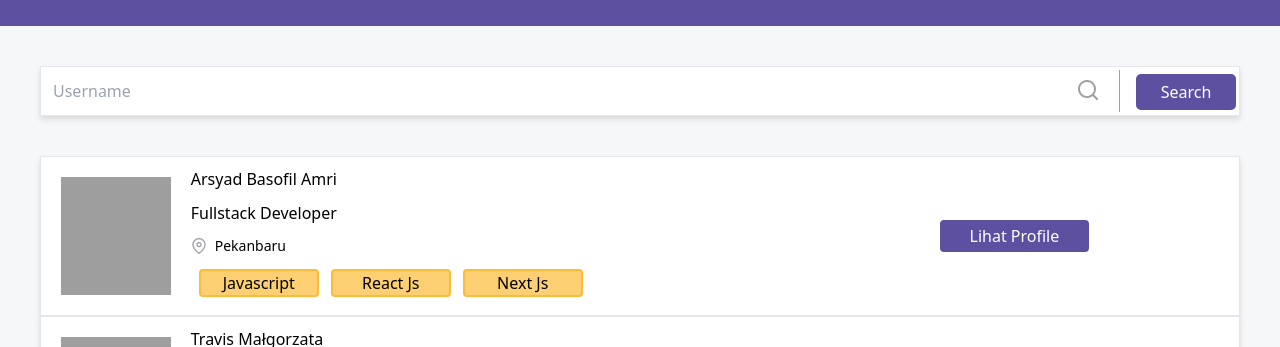
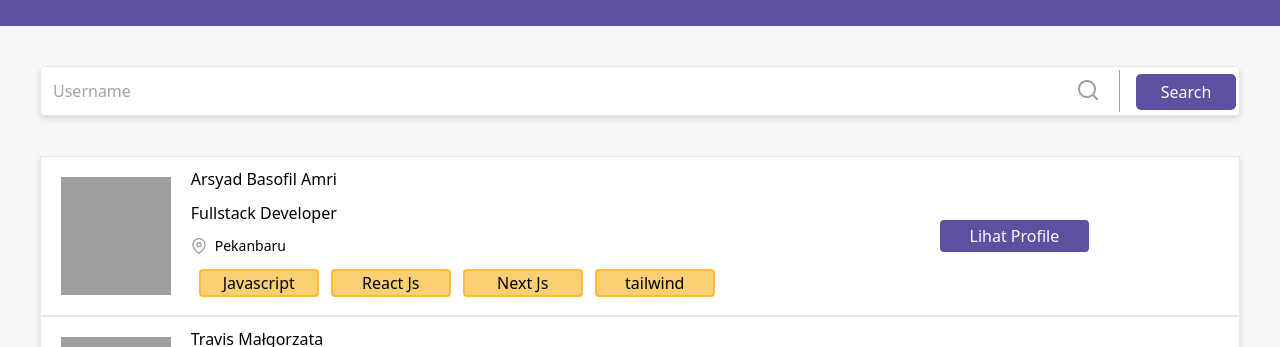
Before and after one commit to arsyad12/Peworld-Web-App, a Next.js app: page /talent-list in a window 1280 px wide. Shown: the part 138-485 px from the top of the page. Built offline with nearby package versions, Linux system fonts and the light colour scheme; grey boxes are pictures that could not be loaded.

Commit message:
[ADD] usestate for run filter searchbar

```diff
--- a/src/pages/api/listTalent.js
+++ b/src/pages/api/listTalent.js
@@ -7,7 +7,7 @@ const lisTalent = [
     fullname: "Arsyad Basofil Amri",
     role: "Fullstack Developer",
     location: "Pekanbaru",
-    skill: ["Javascript", "React Js", "Next Js"],
+    skill: ["Javascript", "React Js", "Next Js","tailwind"],
   },
   {
     id: 2,
--- a/src/pages/talent-list/index.js
+++ b/src/pages/talent-list/index.js
@@ -4,8 +4,9 @@ import React from "react";
 import Header from "@/components/header";
 import Footer from "@/components/footer";
 import Head from "next/head";
-import axios from "axios";
+import axios, { all } from "axios";
 import Router from "next/router";
+import { Aldrich } from "next/font/google";
 
 function Talent(props) {
   const [listData, setListData] = React.useState(props.data.slice(0, 4));
@@ -14,7 +15,7 @@ function Talent(props) {
 
   const countData = Math.round(props?.data?.length / 4);
 
-  console.log(countData);
+  const [searchBar, setSearchBar] = React.useState("");
 
   const handlePagination = (nextPage) => {
     setCurrentPage(nextPage);
@@ -25,6 +26,7 @@ function Talent(props) {
       setListData(props?.data?.slice(0, 4));
     }
   };
+
   // console.log(currentPage)
   // console.log(listData);
 
@@ -43,20 +45,35 @@ function Talent(props) {
             Top Talent | Peworlds
           </h5>
         </div>
+
         {/* end of head */}
 
         {/* search bar */}
         <div className="m-10 search-bar">
           <div className="container flex">
+            <input
+              className="w-full border drop-shadow-md p-3 rounded-[5px]"
+              type="text"
+              placeholder="Username"
+              onChange={(item) => setSearchBar(item.target.value)}
+            ></input>
 
-            <input className="w-full border drop-shadow-md p-3" type="text" placeholder="Username" ></input>
+            <img
+              src="/search.png"
+              alt="search"
+              className="absolute p-3 mx-[43%] md:mx-[80%]"
+            />
 
-            <img src="/search.png" alt="search" className="absolute p-3 mx-[43%] md:mx-[80%]"/>
+            <img
+              src="/line 2.png"
+              alt="search"
+              className="absolute mx-[55%]  md:mx-[84%] p-1 h-[50px]"
+            />
 
-            <img src="/line 2.png" alt="search" className="absolute mx-[55%]  md:mx-[84%] p-1 h-[50px]"/>
-
-          <div className="absolute p-2 mx-[60%] md:mx-[85%]">
-            <button className=" border-4 border-[#5E50A1] bg-[#5E50A1] text-[#FFFFFF] rounded-[5px] p-[2px] w-[60px] md:w-[100px]">Search</button>
+            <div className="absolute p-2 mx-[60%] md:mx-[85%]">
+              <button className=" border-4 border-[#5E50A1] bg-[#5E50A1] text-[#FFFFFF] rounded-[5px] p-[2px] w-[60px] md:w-[100px]">
+                Search
+              </button>
             </div>
           </div>
         </div>
@@ -65,7 +82,7 @@ function Talent(props) {
         {/* card */}
         <div className="m-10 card-talent">
           <div className="container">
-            {listData.map((item, key) => (
+            {listData.filter((item) => (item.fullname.includes(searchBar))).map((item, key) => (
               <div key={key} className="border bg-[white] drop-shadow-md">
                 <div className="grid grid-cols-1 md:grid-cols-8">
                   <div className="img-profile flex justify-center md:justify-left p-[20px] ">
```
